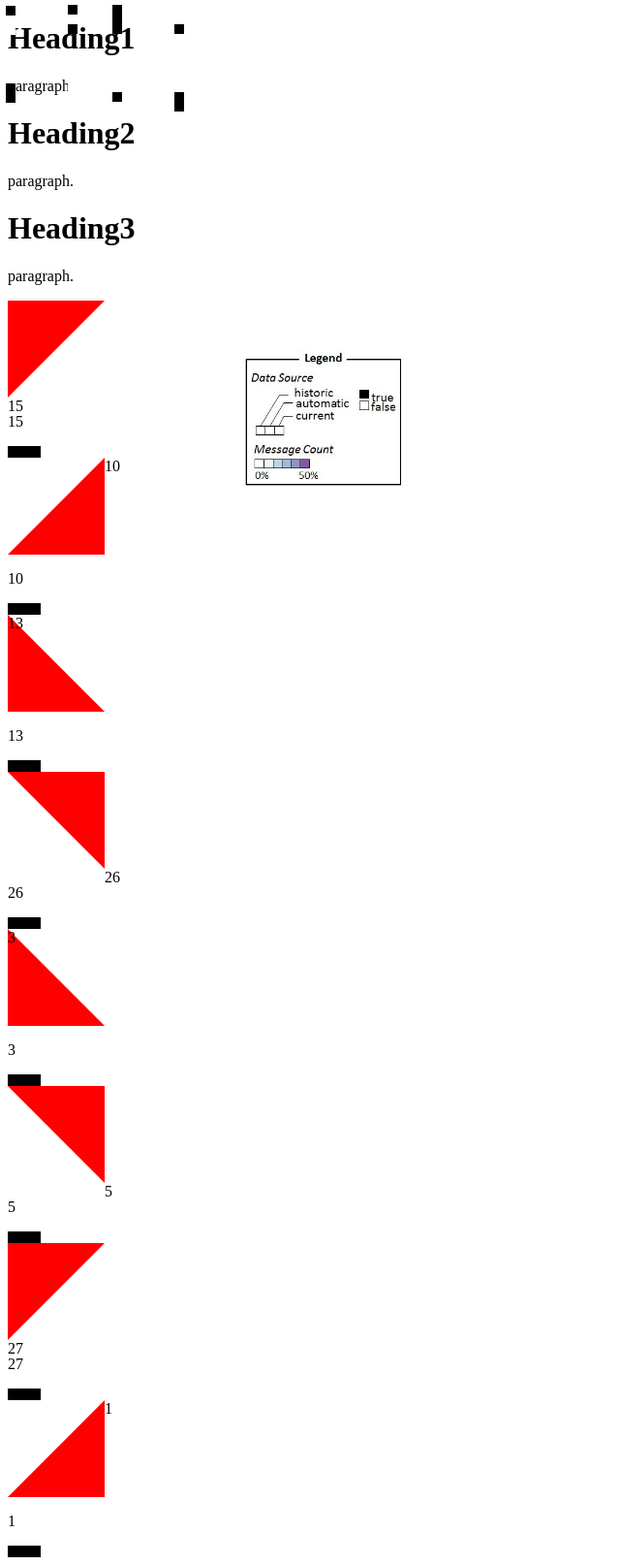
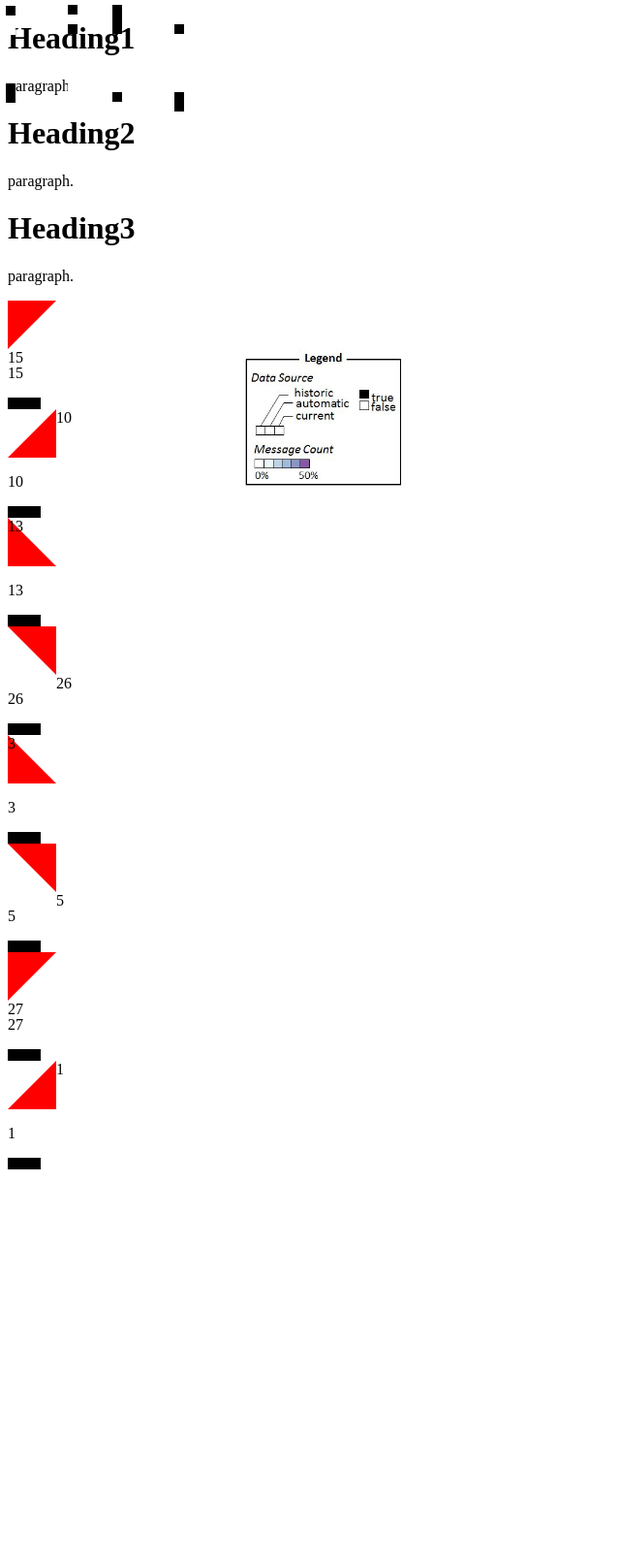
Before and after one commit to etcgroup/diamond_survey, a PHP site: page /confusiondiamomd_scenario1.html in a window 1280 px wide. Shown: the whole page at 97% size, without its empty margins (0-640 px from the left). After the commit the page ends 1206 px from the top, so only its background shows below. Run offline with PHP 8.4, Linux system fonts and the light colour scheme; some libraries are stand-ins or nearby versions.

Commit message:
Decreased size of confusion diamonds
Also removed percents and glyphs

```diff
--- a/diamond/color.js
+++ b/diamond/color.js
@@ -13,12 +13,12 @@ window.bottom_triangles = ["FFT", "FTF", "FFF", "TFF"];
 function get_triangle(which, value){
 	var out = [];
 	out.push('<div class="'+which+' '+triangle_info[which][0]+' triangle">' + value+'</div>');
-	out.push('<div class="'+which+'text">'+value+'</div>');
-	out.push('<div class="squaresbackground" id="'+which+'background"></div>');
+	//out.push('<div class="'+which+'text">'+value+'</div>');
+	//out.push('<div class="squaresbackground" id="'+which+'background"></div>');
 	out.push('<div class="'+which+'squares">');
-	$.each(triangle_info[which][1], function(datasource, color){
-		out.push('<div class="' + datasource + ' square' + color + '"></div>');
-	});
+	//$.each(triangle_info[which][1], function(datasource, color){
+	//	out.push('<div class="' + datasource + ' square' + color + '"></div>');
+	//});
 	out.push('</div>');
 	return out.join('\n');
 }
--- a/diamond/styles.css
+++ b/diamond/styles.css
@@ -8,29 +8,29 @@
 .triangle-topleft {
 	width: 0;
 	height: 0;
-	border-top: 100px solid red;
-	border-right: 100px solid transparent;
+	border-top: 50px solid red;
+	border-right: 50px solid transparent;
 }
 
 .triangle-topright {
 	width: 0;
 	height: 0;
-	border-top: 100px solid red;
-	border-left: 100px solid transparent;
+	border-top: 50px solid red;
+	border-left: 50px solid transparent;
 }
 
 .triangle-bottomleft {
 	width: 0;
 	height: 0;
-	border-bottom: 100px solid red;
-	border-right: 100px solid transparent;
+	border-bottom: 50px solid red;
+	border-right: 50px solid transparent;
 }
 
 .triangle-bottomright {
 	width: 0;
 	height: 0;
-	border-bottom: 100px solid red;
-	border-left: 100px solid transparent;
+	border-bottom: 50px solid red;
+	border-left: 50px solid transparent;
 }
 
 .squareblack {
@@ -55,8 +55,8 @@
 	position:relative;
 	top:10px;
 	left:10px;
-	width: 217px;
-	height: 107px;
+	width: 112px;
+	height: 57px;
 	background-color: black;
 }
 
@@ -64,8 +64,8 @@
 	position:relative;
 	top:5px;
 	left:10px;
-	width: 217px;
-	height:102px;
+	width: 112px;
+	height:52px;
 	background-color: black;
 }
 
@@ -139,7 +139,7 @@
 .TTT, .FTF {
 	position:absolute;
 	top:1px;
-	left:7px;
+	left:5px;
 }
 
 .TTTtext {
@@ -182,7 +182,7 @@
 .TFT, .FFF {
 	position:absolute;
 	top:1px;
-	left:110px;
+	left:57px;
 }
 
 .TFTsquares {
@@ -225,7 +225,7 @@
 .TTF, .TFF {
 	position:absolute;
 	top:1px;
-	left:116px;
+	left:61px;
 }
 
 .TTFsquares {
```
